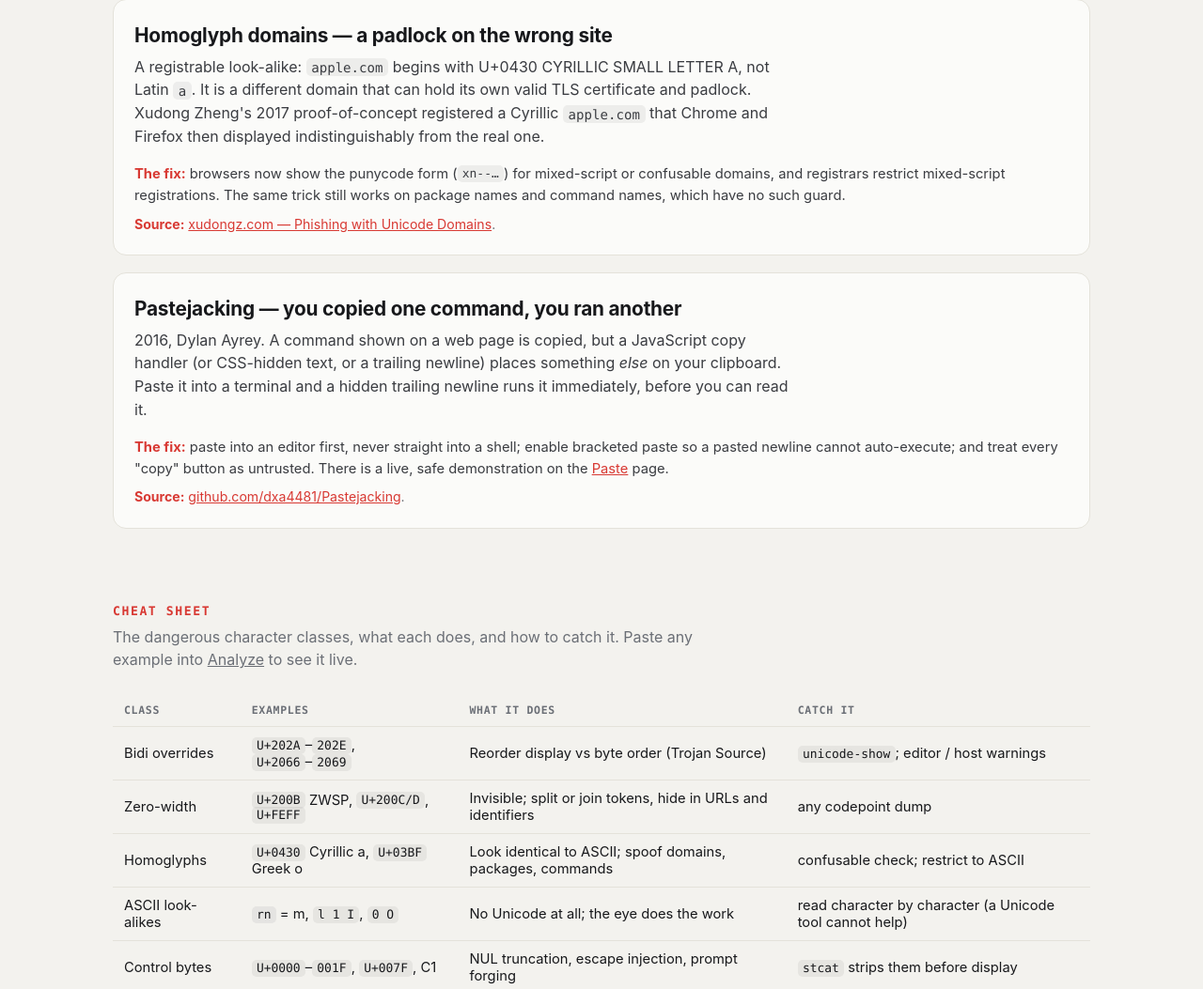
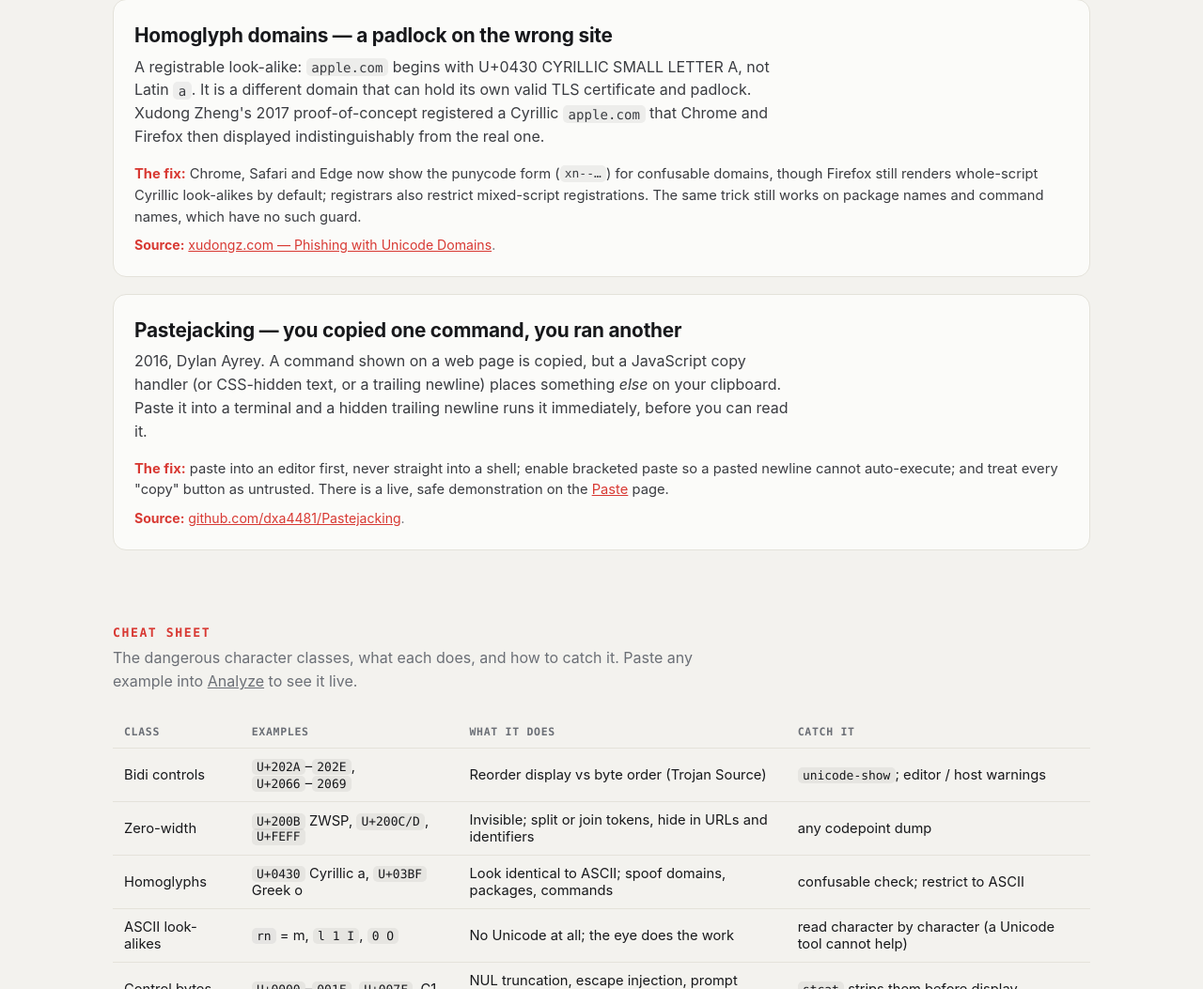
Before and after one commit to output-lies/output-lies.github.io, a plain HTML site: page index.html in a window 1280 px wide. Shown: the part 2388-3441 px from the top of the page at 94% size. Drawn offline with Linux system fonts and the light colour scheme.

Commit message:
content: tighten three claims per AI content review (punycode/Firefox, bidi controls vs overrides, GitLab inline highlight not banner)

```diff
--- a/index.html
+++ b/index.html
@@ -154,8 +154,8 @@
       LETTER A, not Latin <code>a</code>. It is a different domain that can hold its own valid TLS certificate and
       padlock. Xudong Zheng's 2017 proof-of-concept registered a Cyrillic <code>apple.com</code> that Chrome and
       Firefox then displayed indistinguishably from the real one.</p>
-    <p class="backdoor"><b>The fix:</b> browsers now show the punycode form (<code>xn--&hellip;</code>) for
-      mixed-script or confusable domains, and registrars restrict mixed-script registrations. The same trick still
+    <p class="backdoor"><b>The fix:</b> Chrome, Safari and Edge now show the punycode form (<code>xn--&hellip;</code>) for
+      confusable domains, though Firefox still renders whole-script Cyrillic look-alikes by default; registrars also restrict mixed-script registrations. The same trick still
       works on package names and command names, which have no such guard.</p>
     <p class="wild"><b>Source:</b>
       <a href="https://www.xudongz.com/blog/2017/idn-phishing/">xudongz.com &mdash; Phishing with Unicode Domains</a>.</p>
@@ -182,7 +182,7 @@
   <table class="tbl">
     <thead><tr><th>Class</th><th>Examples</th><th>What it does</th><th>Catch it</th></tr></thead>
     <tbody>
-      <tr><td>Bidi overrides</td><td><code>U+202A</code>&ndash;<code>202E</code>, <code>U+2066</code>&ndash;<code>2069</code></td><td>Reorder display vs byte order (Trojan Source)</td><td><code>unicode-show</code>; editor / host warnings</td></tr>
+      <tr><td>Bidi controls</td><td><code>U+202A</code>&ndash;<code>202E</code>, <code>U+2066</code>&ndash;<code>2069</code></td><td>Reorder display vs byte order (Trojan Source)</td><td><code>unicode-show</code>; editor / host warnings</td></tr>
       <tr><td>Zero-width</td><td><code>U+200B</code> ZWSP, <code>U+200C/D</code>, <code>U+FEFF</code></td><td>Invisible; split or join tokens, hide in URLs and identifiers</td><td>any codepoint dump</td></tr>
       <tr><td>Homoglyphs</td><td><code>U+0430</code> Cyrillic a, <code>U+03BF</code> Greek o</td><td>Look identical to ASCII; spoof domains, packages, commands</td><td>confusable check; restrict to ASCII</td></tr>
       <tr><td>ASCII look-alikes</td><td><code>rn</code> = m, <code>l 1 I</code>, <code>0 O</code></td><td>No Unicode at all; the eye does the work</td><td>read character by character (a Unicode tool cannot help)</td></tr>
```
